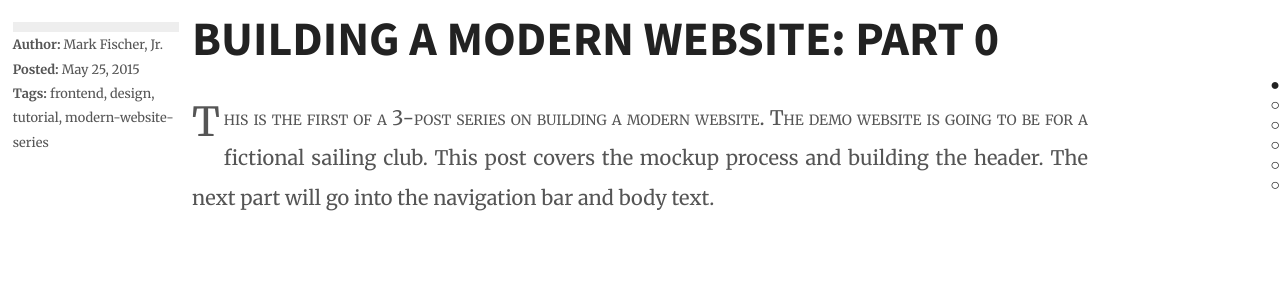
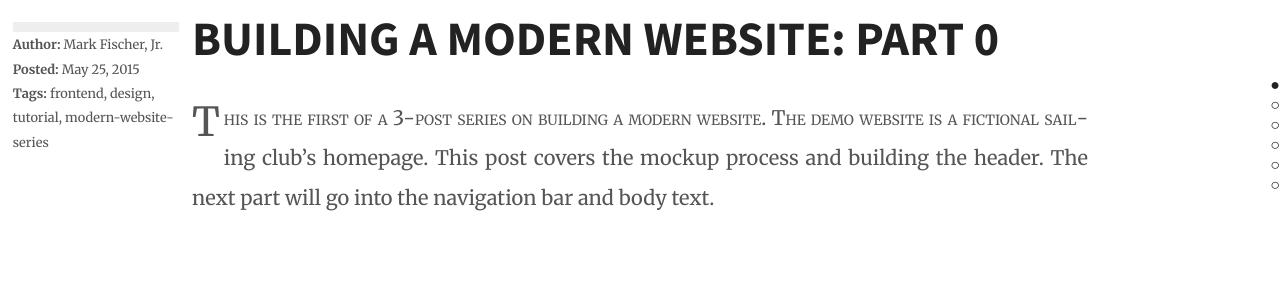
Before and after one commit to flyingfisch/flyingfisch.github.io, a Jekyll site: the page built from _posts/2015-05-25-building-a-modern-website-part-0.md, in a window 1280 px wide and 900 px high. Shown: the part 316-613 px from the top of the window. Built offline with Jekyll 4.4.1, drawn with Linux system fonts in a browser that asks for light colours; comment, search, counter and statistics services are not loaded.

Commit message:
updated draft

```diff
--- a/_posts/2015-05-25-building-a-modern-website-part-0.md
+++ b/_posts/2015-05-25-building-a-modern-website-part-0.md
@@ -5,7 +5,7 @@ date: 2015-05-25
 categories: frontend design tutorial modern-website-series
 ---
 
-This is the first of a 3-post series on building a modern website. The demo website is going to be for a fictional sailing club. This post covers the mockup process and building the header. The next part will go into the navigation bar and body text.
+This is the first of a 3-post series on building a modern website. The demo website is a fictional sailing club's homepage. This post covers the mockup process and building the header. The next part will go into the navigation bar and body text.
 
 # Layout
 
```
